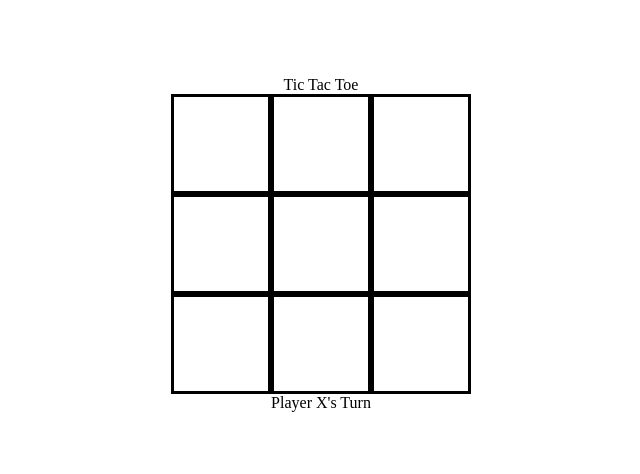
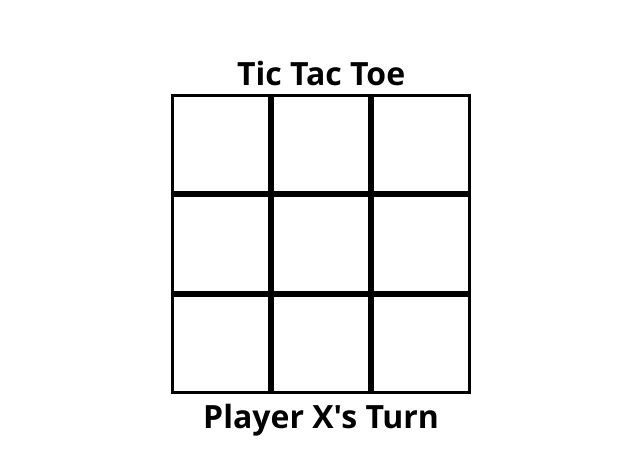
Before and after one commit to Rowan-Maynor/odin-tic-tac-toe, a plain HTML site: page index.html in a window 1280 px wide. Shown: the part 156-630 px from the top of the page, without its empty margins (319-959 px from the left). Drawn offline with Linux system fonts and the light colour scheme.

Commit message:
Style text around grid

```diff
--- a/style.css
+++ b/style.css
@@ -28,3 +28,9 @@ body{
     height: var(--cell-size);
     width: var(--cell-size);
 }
+
+.body-text {
+    font-size: 2em;
+    font-weight: bold;
+    font-family: 'Segoe UI', Tahoma, Geneva, Verdana, sans-serif;
+}
```
